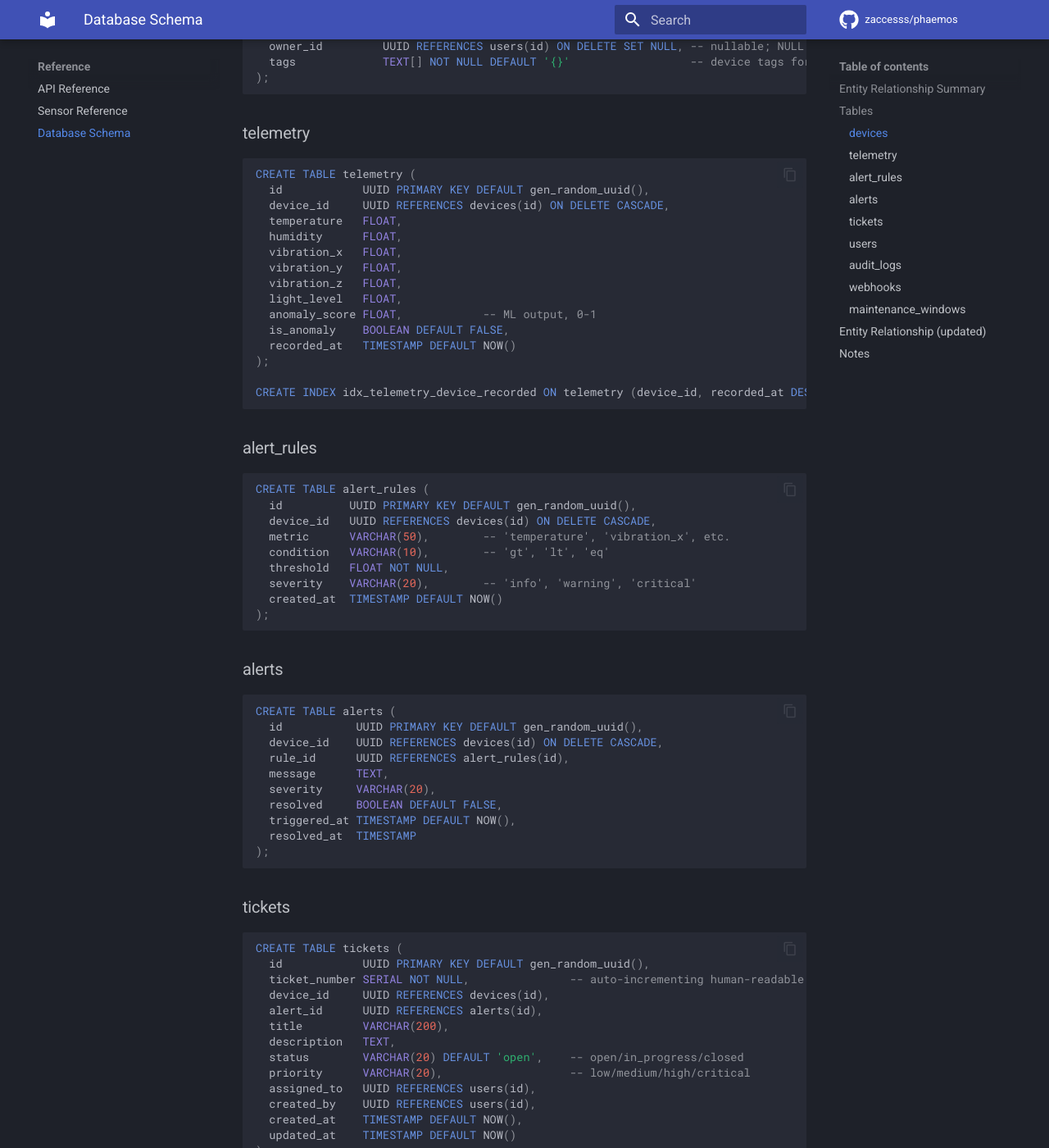
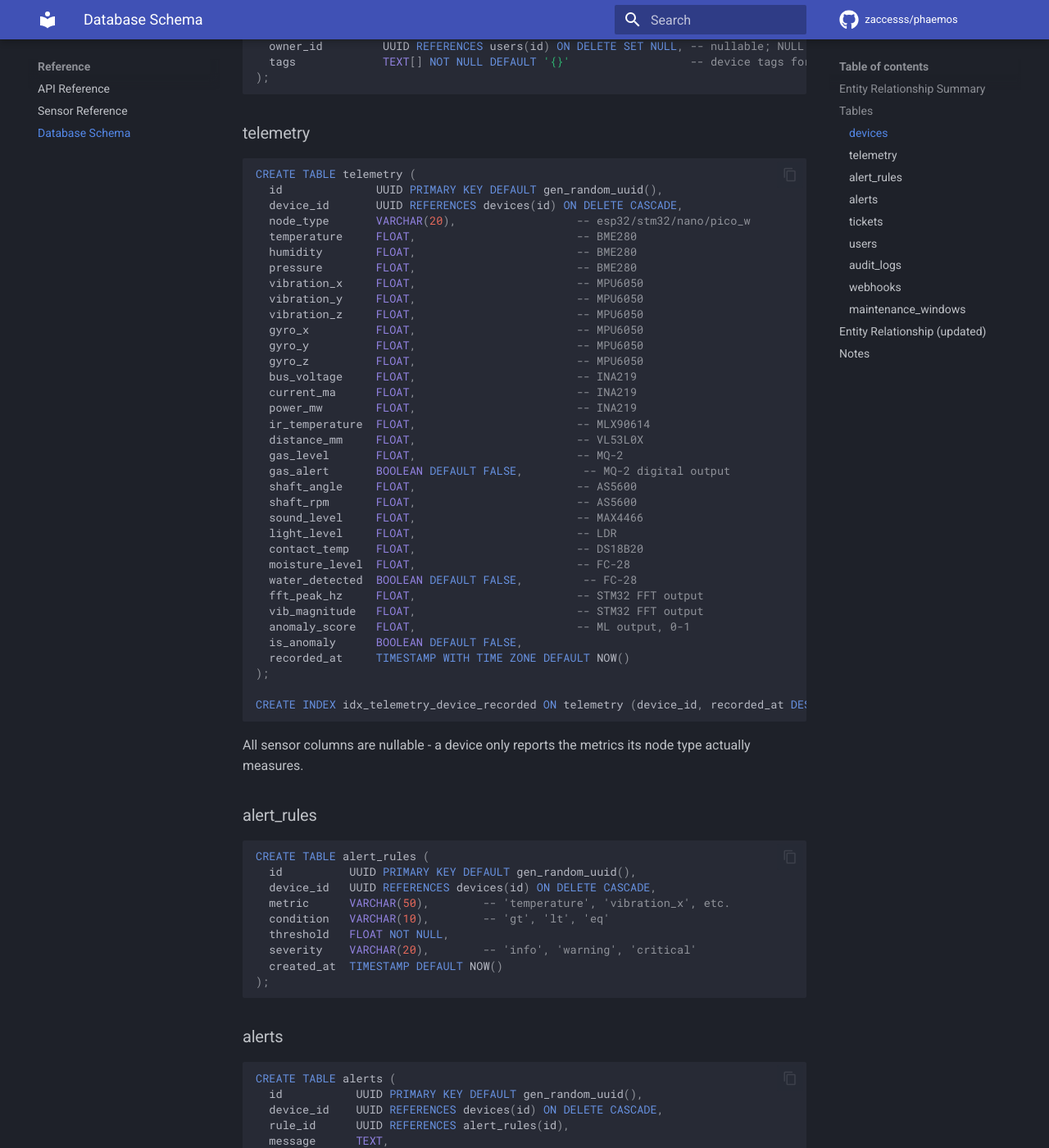
Before and after one commit to phaemos/phaemos, an MkDocs documentation site: the page built from docs/schema.md, in a window 1280 px wide and 1400 px high, scrolled down 895 px. Shown: the whole window at 82% size. Built offline with MkDocs 1.6.1 and Material for MkDocs 9.7.7, drawn with Linux system fonts in a browser that asks for light colours; comment, search, counter and statistics services are not loaded; some of the changed text lies outside the part shown.

Commit message:
docs: I sync schema and security docs with the actual backend (#187)
Closes #186

````diff
--- a/docs/schema.md
+++ b/docs/schema.md
@@ -45,21 +45,43 @@ CREATE TABLE devices (
 
 ```sql
 CREATE TABLE telemetry (
-  id            UUID PRIMARY KEY DEFAULT gen_random_uuid(),
-  device_id     UUID REFERENCES devices(id) ON DELETE CASCADE,
-  temperature   FLOAT,
-  humidity      FLOAT,
-  vibration_x   FLOAT,
-  vibration_y   FLOAT,
-  vibration_z   FLOAT,
-  light_level   FLOAT,
-  anomaly_score FLOAT,            -- ML output, 0-1
-  is_anomaly    BOOLEAN DEFAULT FALSE,
-  recorded_at   TIMESTAMP DEFAULT NOW()
+  id              UUID PRIMARY KEY DEFAULT gen_random_uuid(),
+  device_id       UUID REFERENCES devices(id) ON DELETE CASCADE,
+  node_type       VARCHAR(20),                  -- esp32/stm32/nano/pico_w
+  temperature     FLOAT,                        -- BME280
+  humidity        FLOAT,                        -- BME280
+  pressure        FLOAT,                        -- BME280
+  vibration_x     FLOAT,                        -- MPU6050
+  vibration_y     FLOAT,                        -- MPU6050
+  vibration_z     FLOAT,                        -- MPU6050
+  gyro_x          FLOAT,                        -- MPU6050
+  gyro_y          FLOAT,                        -- MPU6050
+  gyro_z          FLOAT,                        -- MPU6050
+  bus_voltage     FLOAT,                        -- INA219
+  current_ma      FLOAT,                        -- INA219
+  power_mw        FLOAT,                        -- INA219
+  ir_temperature  FLOAT,                        -- MLX90614
+  distance_mm     FLOAT,                        -- VL53L0X
+  gas_level       FLOAT,                        -- MQ-2
+  gas_alert       BOOLEAN DEFAULT FALSE,         -- MQ-2 digital output
+  shaft_angle     FLOAT,                        -- AS5600
+  shaft_rpm       FLOAT,                        -- AS5600
+  sound_level     FLOAT,                        -- MAX4466
+  light_level     FLOAT,                        -- LDR
+  contact_temp    FLOAT,                        -- DS18B20
+  moisture_level  FLOAT,                        -- FC-28
+  water_detected  BOOLEAN DEFAULT FALSE,         -- FC-28
+  fft_peak_hz     FLOAT,                        -- STM32 FFT output
+  vib_magnitude   FLOAT,                        -- STM32 FFT output
+  anomaly_score   FLOAT,                        -- ML output, 0-1
+  is_anomaly      BOOLEAN DEFAULT FALSE,
+  recorded_at     TIMESTAMP WITH TIME ZONE DEFAULT NOW()
 );
 
 CREATE INDEX idx_telemetry_device_recorded ON telemetry (device_id, recorded_at DESC);
 ```
+
+All sensor columns are nullable - a device only reports the metrics its node type actually measures.
 
 ### alert_rules
 
@@ -125,10 +147,10 @@ CREATE TABLE users (
   -- OAuth + 2FA + RBAC columns (migration 005, 009)
   oauth_provider         VARCHAR(50),                        -- 'google' or 'github', NULL for password accounts
   oauth_id               VARCHAR(200),                       -- provider user ID
-  phone_number           VARCHAR(20),                        -- optional, used for SMS alerts
-  totp_secret            VARCHAR(100),                       -- TOTP shared secret (set when 2FA enabled)
+  phone_number           VARCHAR(30),                        -- optional, used for SMS alerts
+  totp_secret            VARCHAR(64),                        -- TOTP shared secret (set when 2FA enabled)
   totp_enabled           BOOLEAN NOT NULL DEFAULT FALSE,     -- whether 2FA is active for this user
-  permissions            JSONB NOT NULL DEFAULT '{}'         -- per-user permission overrides (migration 009)
+  permissions            JSONB                                -- per-user permission overrides, NULL = role defaults only (migration 009)
 );
 ```
 
````
Also changed, not shown: docs/README.md (+2 -2 lines), docs/VERIFICATION.md (+1 -1 lines), docs/index.md (+1 -1 lines), docs/security.md (+2 -2 lines).
